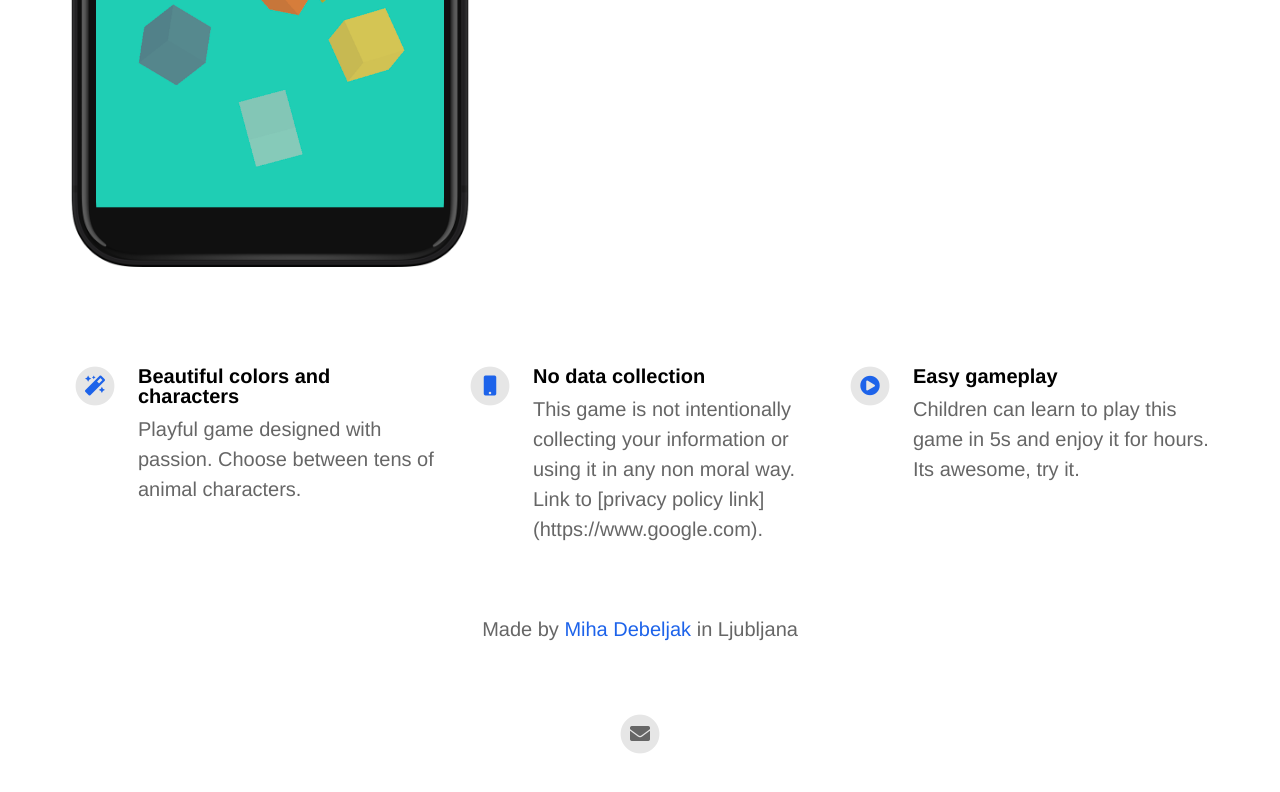
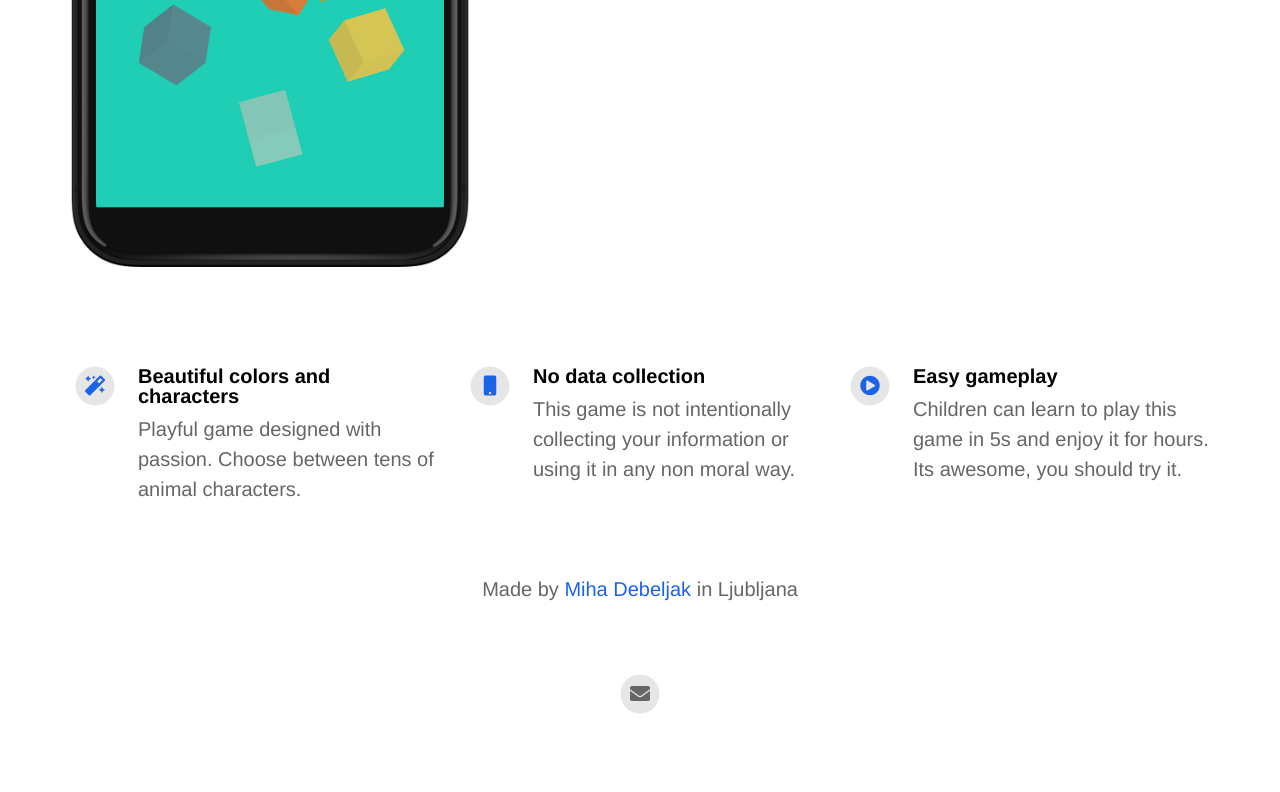
Before and after one commit to emilbaehr/automatic-app-landing-page, a Jekyll site: the page built from index.html, in a window 1280 px wide and 900 px high, scrolled down 642 px, cut to the strip 76-868 px from the top of the window. Built offline with Jekyll 4.4.1, drawn with Linux system fonts in a browser that asks for light colours; nearby versions of some CDN libraries.

Commit message:
Update _config.yml

```diff
--- a/_config.yml
+++ b/_config.yml
@@ -39,11 +39,11 @@ features                                  :
     fontawesome_icon_name                 : magic
 
   - title                                 : No data collection
-    description                           : This game is not intentionally collecting your information or using it in any non moral way. Link to [privacy policy link](https://www.google.com).
+    description                           : This game is not intentionally collecting your information or using it in any non moral way.
     fontawesome_icon_name                 : mobile
 
   - title                                 : Easy gameplay
-    description                           : Children can learn to play this game in 5s and enjoy it for hours. Its awesome, try it.
+    description                           : Children can learn to play this game in 5s and enjoy it for hours. Its awesome, you should try it.
     fontawesome_icon_name                 : play-circle
 
 
```
